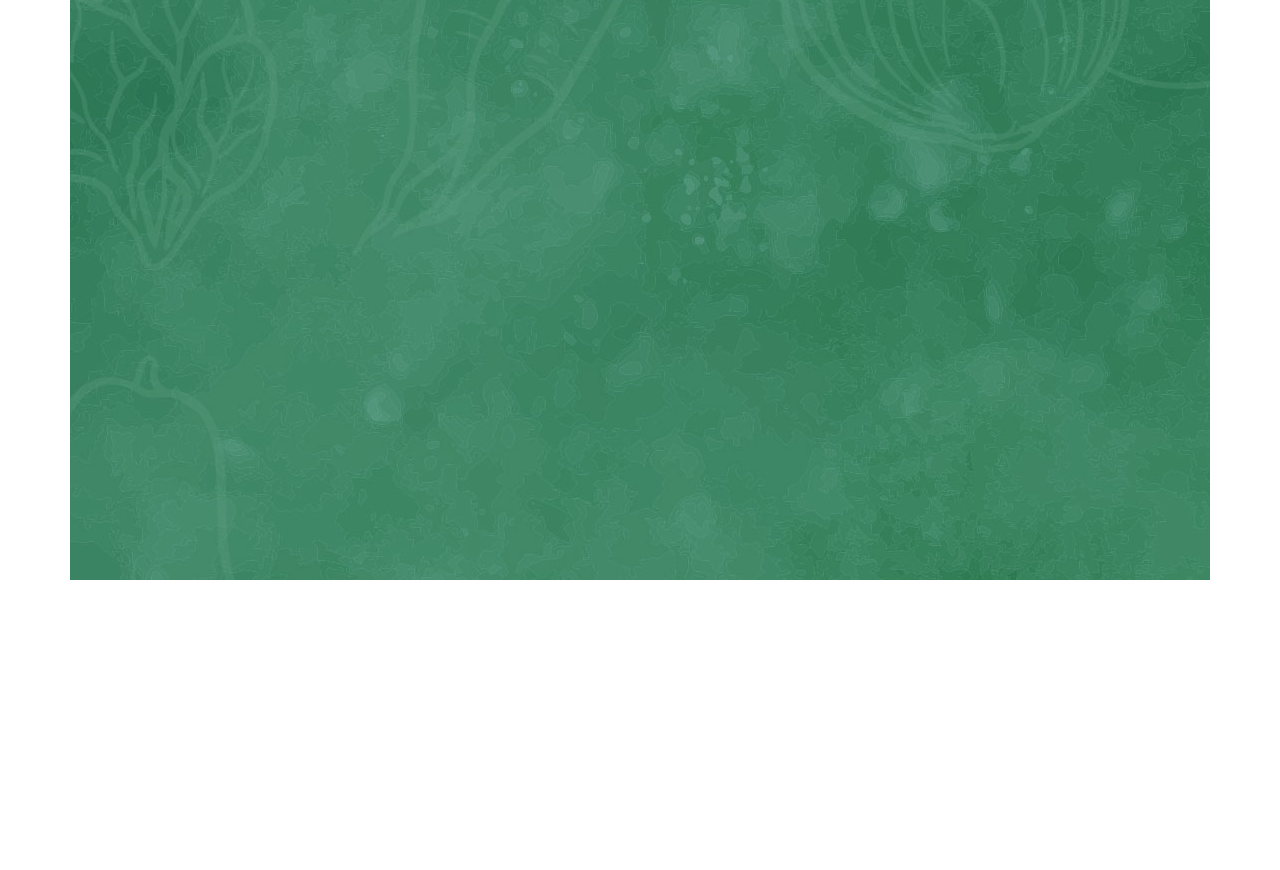
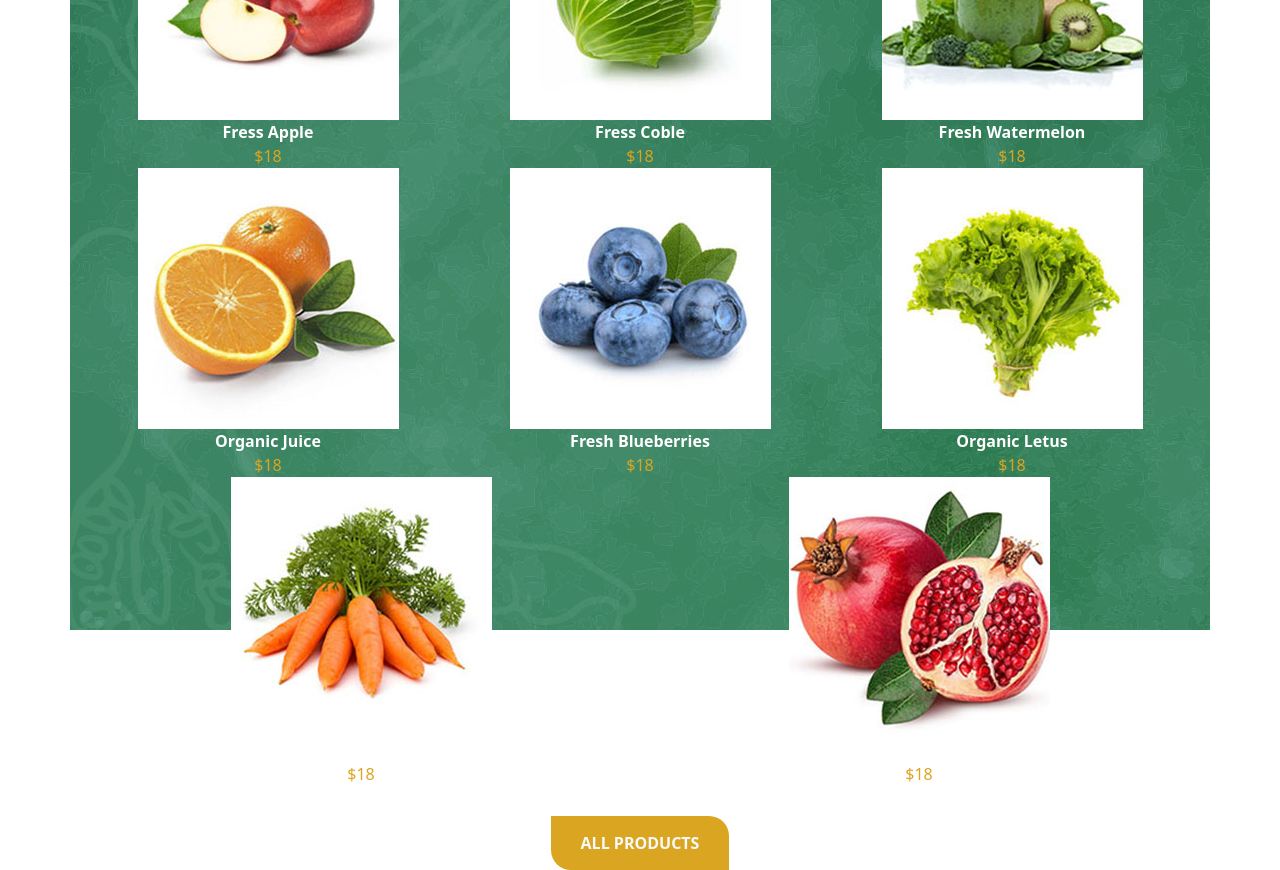
Before and after one commit to Ericdid/proj-html-vuejs, a Vue app: page / in a window 1280 px wide. Shown: the part 1960-2830 px from the top of the page. Before the commit the page ends 2540 px from the top, so only its background shows below. Built offline with nearby package versions, Linux system fonts and the light colour scheme.

Commit message:
add.shopJumbo-products

```diff
--- a/src/components/shopJumbo.vue
+++ b/src/components/shopJumbo.vue
@@ -1,7 +1,53 @@
 <script>
 export default {
   data() {
-    return {};
+    return {
+      shopList: [
+        {
+          image: "../src/assets/img/s5.jpg",
+          name: "Fress Apple",
+          price: "$18",
+        },
+        {
+          image: "../src/assets/img/s2.jpg",
+          name: "Fress Coble",
+          price: "$18",
+          sale: "$15",
+        },
+        {
+          image: "../src/assets/img/s8.jpg",
+          name: "Fresh Watermelon",
+          price: "$18",
+        },
+        {
+          image: "../src/assets/img/s1.jpg",
+          name: "Organic Juice",
+          price: "$18",
+          sale: "$15",
+        },
+        {
+          image: "../src/assets/img/s4.jpg",
+          name: "Fresh Blueberries",
+          price: "$18",
+        },
+        {
+          image: "../src/assets/img/s10.jpg",
+          name: "Organic Letus",
+          price: "$18",
+        },
+        {
+          image: "../src/assets/img/s9.jpg",
+          name: "Red Gajor",
+          price: "$18",
+          sale: "$15",
+        },
+        {
+          image: "../src/assets/img/s7.jpg",
+          name: "Naga Pepper",
+          price: "$18",
+        },
+      ],
+    };
   },
 };
 </script>
@@ -22,16 +68,25 @@ export default {
       <li>Orange</li>
       <li>Vegetable</li>
     </ul>
+    <div class="d-flex flex-row row col-md-12">
+      <div class="col" v-for="element in shopList">
+        <img :src="element.image" alt="" />
+        <p class="strong m-0">{{ element.name }}</p>
+        <span class="golden">{{ element.price }}</span>
+      </div>
+    </div>
+    <span class="golden-button">ALL PRODUCTS</span>
   </div>
 </template>
 
 <style lang="scss" scoped>
 .jumboshop {
   color: white;
-  height: 800px;
-  margin-top: 300px;
+  height: 1000px;
+  margin-top: 150px;
   background-image: url("../assets/img/shop-bg-img.jpg");
   position: relative;
+  z-index: 1;
   .title {
     margin-top: 100px;
     p {
@@ -46,9 +101,21 @@ export default {
       padding: 0px 25px;
     }
   }
+  .golden-button {
+    background-color: goldenrod;
+    color: #f9f9f9;
+    padding: 15px 30px;
+    margin-top: 30px;
+    border-radius: 0 20px;
+    cursor: pointer;
+    font-weight: 600;
+  }
 }
 
-// color palette
+// Utils
+.strong {
+  font-weight: 800;
+}
 .golden {
   color: goldenrod;
 }
```
